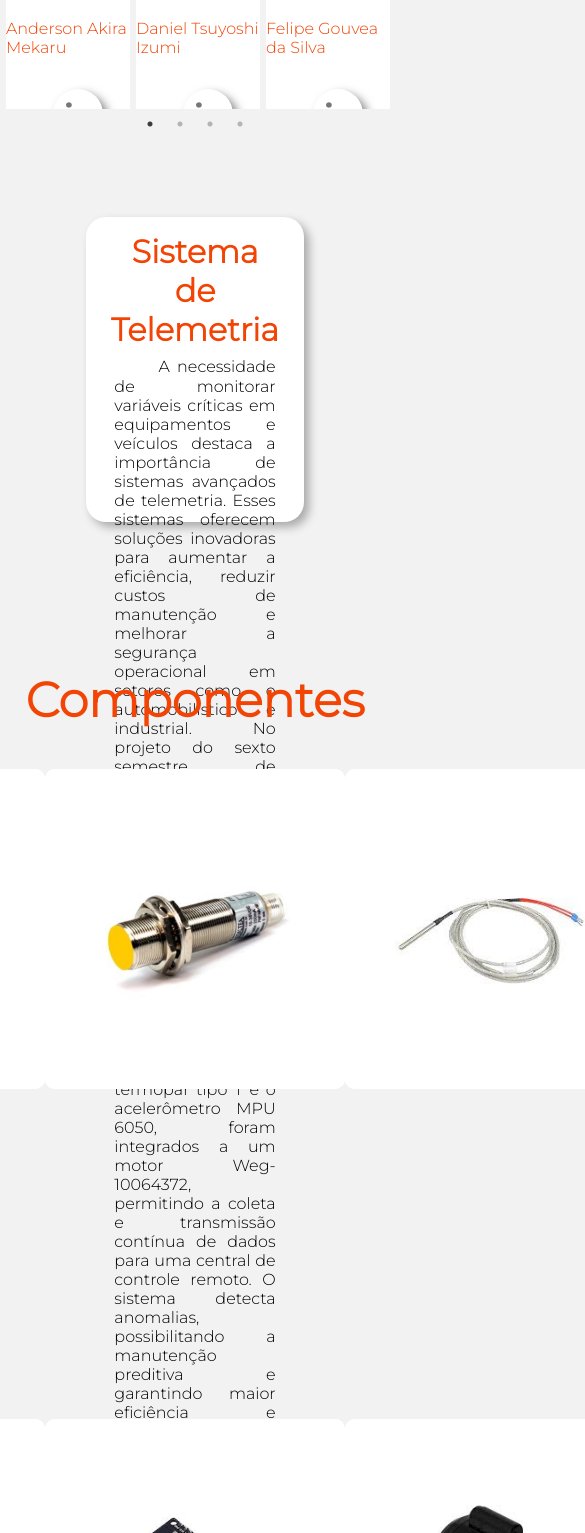
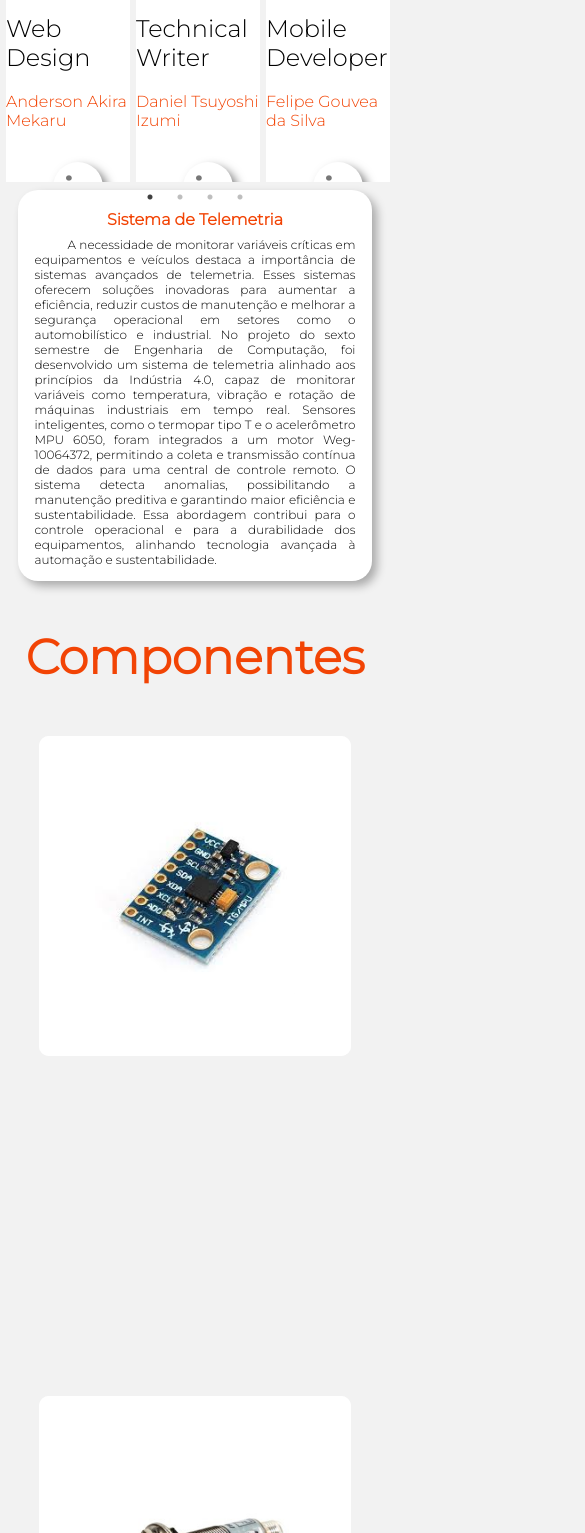
Before and after one commit to PROGRAMADORTAVINHO/PI_6-Semestre_React, a React (Create React App) app in the folder dashboard/: page /sobre in a window 390 px wide. Shown: the part 467-2000 px from the top of the page, 585 px wide, since content can reach past the window. Built offline with nearby package versions, Linux system fonts and the light colour scheme.

Commit message:
Responsividade

```diff
--- a/dashboard/src/components/ContentProject/ContentProject.css
+++ b/dashboard/src/components/ContentProject/ContentProject.css
@@ -34,3 +34,56 @@
   margin: 2% 2% 1% 2%;
   text-align: justify;
 }
+
+/* Responsividade */
+@media (max-width: 1024px) {
+  .card_description_about_project {
+    margin: 0 50px 0 50px; /* Reduz as margens laterais */
+    height: auto; /* Permite que o conteúdo ajuste a altura dinamicamente */
+    padding: 10px 20px; /* Ajusta o espaçamento interno */
+  }
+
+  .project_title {
+    font-size: x-large; /* Reduz o tamanho do título */
+  }
+
+  .project_txt {
+    font-size: 16px; /* Ajusta o tamanho do texto para telas menores */
+  }
+}
+
+@media (max-width: 768px) {
+  .card_description_about_project {
+    width: 90%; /* Expande o card para ocupar mais espaço horizontal */
+    margin: 0 20px; /* Ajusta as margens para telas menores */
+  }
+
+  .project_title {
+    font-size: large; /* Reduz mais o tamanho do título */
+  }
+
+  .project_txt {
+    font-size: 14px; /* Ajusta ainda mais o tamanho do texto */
+  }
+}
+
+@media (max-width: 480px) {
+  .container_project {
+    flex-direction: column; /* Permite que os elementos fiquem em coluna */
+    height: auto; /* Ajusta a altura dinamicamente */
+  }
+
+  .card_description_about_project {
+    margin: 0 10px; /* Reduz as margens laterais */
+    padding: 10px; /* Ajusta o espaçamento interno */
+    width: 100%; /* Ocupa 100% da largura disponível */
+  }
+
+  .project_title {
+    font-size: medium; /* Adapta o tamanho do título para telas muito pequenas */
+  }
+
+  .project_txt {
+    font-size: 12px; /* Adapta o texto para maior legibilidade */
+  }
+}
--- a/dashboard/src/components/Gallery/style.css
+++ b/dashboard/src/components/Gallery/style.css
@@ -1,10 +1,4 @@
-.Container_video{
-    display: flex;
-    justify-content: center;
-    padding: 10px;
-}
-
-.Container_img {
+.Container_video, .Container_img {
     display: flex;
     justify-content: center;
     padding: 10px;
@@ -18,13 +12,11 @@
 
 .IMG {
     display: grid;
-    grid-template-columns: repeat(2, 1fr);
-    /* Duas colunas */
-    gap: 30px;
-    /* Espaçamento entre as imagens */
+    grid-template-columns: repeat(2, 1fr); /* Duas colunas padrão */
+    gap: 30px; /* Espaçamento entre as imagens */
 }
 
-.Video{
+.Video {
     width: 97%;
     display: flex;
     justify-content: center;
@@ -39,14 +31,31 @@
 }
 
 .IMG img {
-    width: 100%;
-    /* Ajusta o tamanho ao espaço disponível */
-    height: 350px;
-    /* Altura fixa para todas as imagens */
-    object-fit: cover;
-    /* Corta a imagem para preencher o espaço uniformemente */
-    border-radius: 10px;
-    /* (Opcional) Bordas arredondadas */
-    box-shadow: 5px 5px 10px rgba(0, 0, 0, 0.5);
-    /* (Opcional) Adiciona sombra */
+    width: 100%; /* Ajusta o tamanho ao espaço disponível */
+    height: 350px; /* Altura fixa para todas as imagens */
+    object-fit: cover; /* Corta a imagem para preencher o espaço uniformemente */
+    border-radius: 10px; /* Bordas arredondadas */
+    box-shadow: 5px 5px 10px rgba(0, 0, 0, 0.5); /* Adiciona sombra */
 }
+
+/* Responsividade */
+@media (max-width: 768px) {
+    .IMG {
+        grid-template-columns: repeat(1, 1fr); /* Uma coluna em telas menores */
+        gap: 20px; /* Reduz o espaçamento */
+    }
+
+    .Video video {
+        max-height: 300px; /* Ajusta a altura máxima para telas menores */
+    }
+}
+
+@media (max-width: 480px) {
+    .IMG img {
+        height: 250px; /* Reduz a altura das imagens em telas muito pequenas */
+    }
+
+    .Video video {
+        max-height: 200px; /* Reduz ainda mais a altura máxima do vídeo */
+    }
+}
--- a/dashboard/src/components/Header/style.ts
+++ b/dashboard/src/components/Header/style.ts
@@ -12,12 +12,21 @@ export const Logo = styled.img`
   width: 40px;
   height: auto;
   border-radius: 5px;
+
+  @media (max-width: 768px) {
+    width: 30px; /* Reduz o tamanho do logo em telas menores */
+  }
 `;
 
 export const Navbar = styled.nav`
   display: flex;
   justify-content: center;
   align-items: center;
+
+  @media (max-width: 768px) {
+    flex-direction: column; /* Coloca os itens em coluna */
+    gap: 10px; /* Espaçamento entre os itens */
+  }
 `;
 
 export const NavList = styled.ul`
@@ -25,6 +34,15 @@ export const NavList = styled.ul`
   align-items: center;
   list-style: none;
   gap: 20px;
+
+  @media (max-width: 768px) {
+    flex-direction: column; /* Torna a lista vertical */
+    gap: 15px; /* Ajusta o espaçamento */
+  }
+
+  @media (max-width: 480px) {
+    gap: 10px; /* Reduz o espaçamento em telas muito pequenas */
+  }
 `;
 
 export const NavItem = styled.li`
@@ -40,4 +58,12 @@ export const NavLink = styled.a`
   &:hover {
     color: ${GlobalStyle.color};
   }
+
+  @media (max-width: 768px) {
+    font-size: 14px; /* Reduz o tamanho da fonte para telas menores */
+  }
+
+  @media (max-width: 480px) {
+    font-size: 12px; /* Fonte ainda menor para dispositivos muito pequenos */
+  }
 `;
--- a/dashboard/src/components/HoverSensor/HoverSensor.css
+++ b/dashboard/src/components/HoverSensor/HoverSensor.css
@@ -8,6 +8,7 @@
   --bg_color: #f2f2f2;
 }
 
+/* TITLE */
 .title_sensor {
   font-family: var(--font);
   color: var(--color);
@@ -17,6 +18,7 @@
   font-size: xx-large;
 }
 
+/* CONTAINER FOR THE CARDS */
 .hoverSensor {
   min-height: 60vh;
   background: var(--bg_color);
@@ -36,19 +38,28 @@
   font-family: var(--font);
 }
 
+/* CARD CONTAINER */
 .conterner {
-  width: 1000px;
+  width: 100%;
+  max-width: 1000px;
   position: relative;
   display: flex;
   justify-content: space-between;
+  flex-wrap: wrap; /* Permite que as cards se ajustem em linha */
+  margin: 0 auto;
 }
 
+/* INDIVIDUAL CARD */
 .card {
   position: relative;
+  width: 100%; /* Assegura que a card ocupe 100% do espaço disponível */
+  max-width: 300px; /* Limita a largura da card */
+  margin: 10px;
 }
 
+/* FRONT FACE OF THE CARD */
 .conterner .card .face {
-  width: 300px;
+  width: 100%;
   height: 320px;
   transition: 0.5s;
 }
@@ -81,6 +92,7 @@ h3 {
   font-size: 1.5em;
 }
 
+/* BACK FACE OF THE CARD */
 .conterner .card .face.face2 {
   position: relative;
   background: #fff;
@@ -99,6 +111,7 @@ h3 {
   border-top-left-radius: 0px;
   border-top-right-radius: 0px;
 }
+
 .conterner .card .face.face2 p {
   text-align: justify;
   padding: 0;
@@ -106,14 +119,14 @@ h3 {
 
 .conterner .card .face.face2 a {
   display: block;
-  margin: 10px auto; /* Centraliza horizontalmente */
+  margin: 10px auto;
   padding: 8px 12px;
   color: var(--color);
   text-decoration: none;
   border-radius: 5px;
-  text-align: center; /* Centraliza o texto no botão */
+  text-align: center;
   transition: background-color 0.3s ease;
-  width: fit-content; /* Ajusta o tamanho do botão conforme o conteúdo */
+  width: fit-content;
 }
 
 .conterner .card .face.face2 a:hover {
@@ -121,6 +134,86 @@ h3 {
   color: #fff;
 }
 
+/* SPACE BETWEEN SECTIONS */
 .espaco {
   height: 100px;
 }
+
+/* ------------ MEDIA QUERIES FOR RESPONSIVENESS ------------ */
+
+/* For small devices (mobiles) */
+@media (max-width: 600px) {
+  .conterner {
+    flex-direction: column;
+    align-items: center; /* Centraliza as cards */
+  }
+
+  .conterner .card {
+    width: 100%; /* Cada card ocupa 100% da largura */
+    max-width: 100%; /* Remove limite de largura para dispositivos pequenos */
+    margin: 10px 0; /* Adiciona espaçamento vertical entre as cards */
+  }
+
+  .title_sensor {
+    font-size: 1.5em; /* Reduz o tamanho da fonte para telas pequenas */
+  }
+
+  h3 {
+    font-size: 1.2em; /* Ajusta o tamanho do título das cards */
+  }
+
+  /* Desativa o efeito hover em telas pequenas */
+  .conterner .card:hover .face.face1,
+  .conterner .card:hover .face.face2 {
+    transform: none;
+    /* Remove a transformação que ocorre no hover */
+  }
+}
+
+/* For medium devices (tablets) */
+@media (max-width: 768px) {
+  .conterner {
+    flex-direction: column;
+    align-items: center; /* Centraliza as cards */
+  }
+
+  .conterner .card {
+    width: 100%; /* Cada card ocupa 100% da largura */
+    max-width: 80%; /* Limita a largura das cards em 80% */
+  }
+
+  .title_sensor {
+    font-size: 2em; /* Ajusta o tamanho da fonte */
+  }
+
+  h3 {
+    font-size: 1.4em; /* Ajusta o tamanho do título */
+  }
+
+  /* Desativa o efeito hover em telas pequenas */
+  .conterner .card:hover .face.face1,
+  .conterner .card:hover .face.face2 {
+    transform: none;
+  }
+}
+
+/* For larger screens (desktops) */
+@media (min-width: 1024px) {
+  .conterner {
+    flex-direction: row;
+    justify-content: space-between; /* Mantém as cards distribuídas */
+  }
+
+  .conterner .card {
+    width: 30%; /* Limita a largura das cards a 30% da tela */
+    max-width: 300px;
+  }
+
+  .title_sensor {
+    font-size: xx-large;
+  }
+
+  h3 {
+    font-size: 1.5em;
+  }
+}
```
